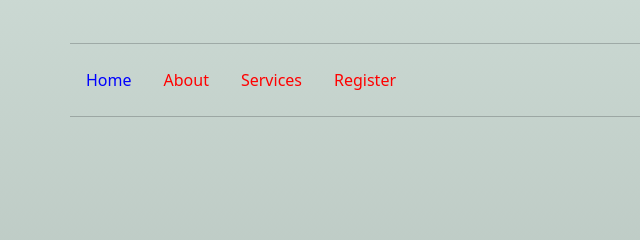
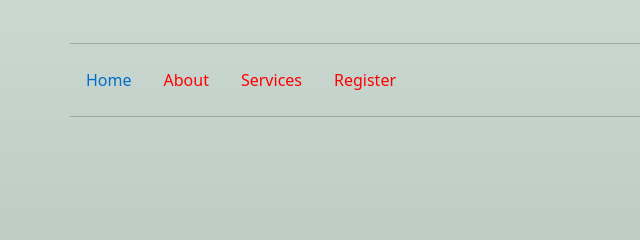
Before and after one commit to gen8787/FSDI-104, a plain HTML site: page pet-salon/index.html in a window 1280 px wide. In both pictures the pointer is over the link "Home". Shown: the part 153-393 px from the top of the page, 0-640 px from the left. Drawn offline with nearby package versions, Linux system fonts and the light colour scheme.

```diff
--- a/pet-salon/style.css
+++ b/pet-salon/style.css
@@ -12,11 +12,13 @@
 }
 
 .nav-link {
-    color: red
+    color: red;
+    transition-duration: 0.5s;
 }
 
 .nav-link:hover {
-    color: blue
+
+    color: rgb(0, 110, 200);
 }
 
 body {
```
Also changed, not shown: pet-salon/images/Fashion_Pet.png (added), pet-salon/images/logo.jpg (deleted), 2 other files.
